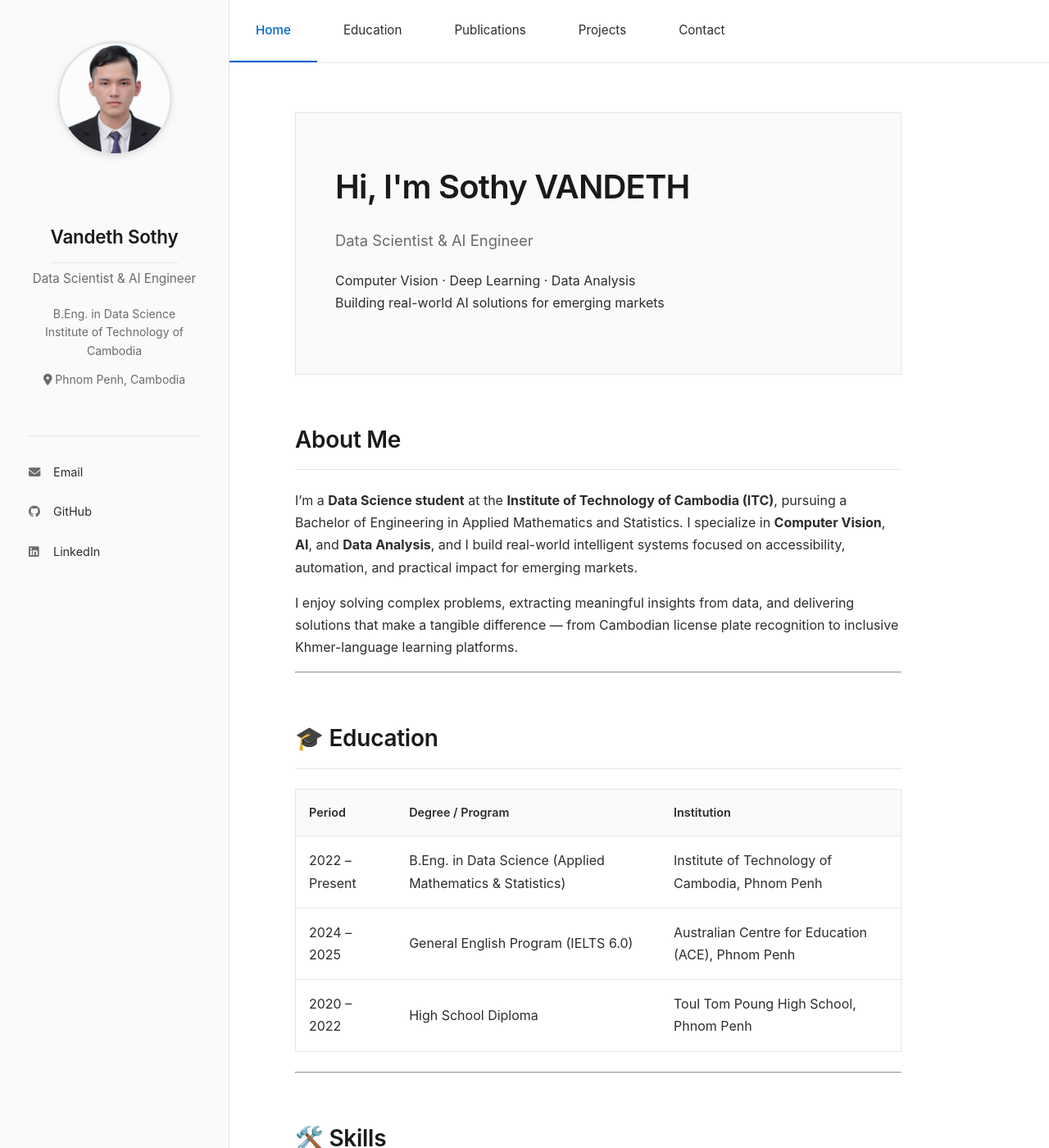
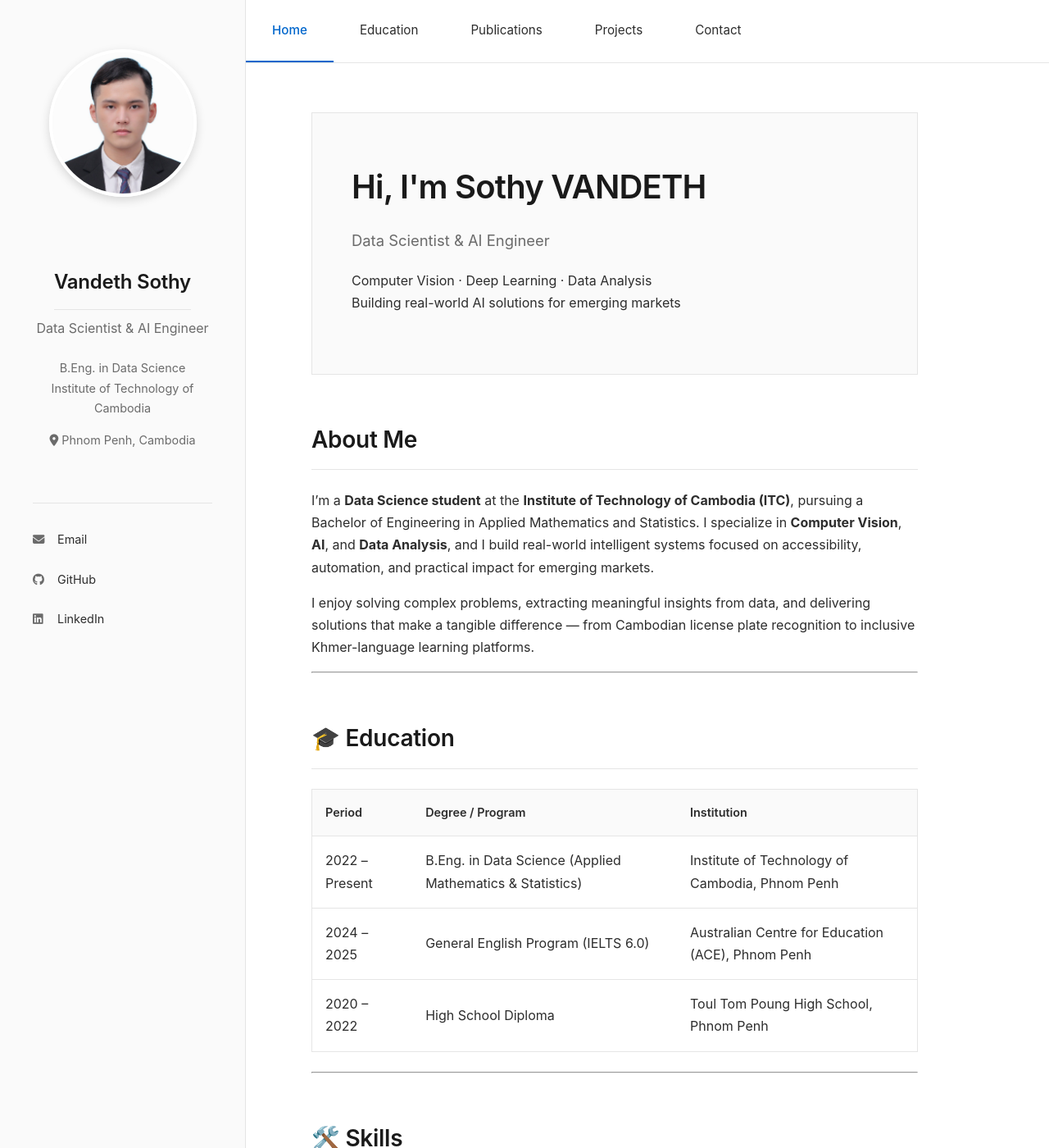
Before and after one commit to sothy8/sothy8.github.io, a Jekyll site: the page built from index.md, in a window 1280 px wide and 1400 px high. Shown: the whole window at 82% size. Built offline with Jekyll 4.4.1, drawn with Linux system fonts in a browser that asks for light colours.

Commit message:
Update sidebar and profile styles for improved layout and aesthetics

```diff
--- a/assets/css/style.css
+++ b/assets/css/style.css
@@ -32,10 +32,10 @@ body {
 
 /* Sidebar Styles */
 .sidebar {
-  width: 280px;
+  width: 300px;
   background: var(--sidebar-bg);
   color: var(--text-color);
-  padding: 50px 35px;
+  padding: 60px 40px;
   position: fixed;
   height: 100vh;
   overflow-y: auto;
@@ -44,51 +44,52 @@ body {
 
 .profile {
   text-align: center;
-  margin-bottom: 40px;
+  margin-bottom: 48px;
   display: flex;
   flex-direction: column;
   align-items: center;
 }
 
 .profile-img {
-  width: 140px;
-  height: 140px;
+  width: 180px;
+  height: 180px;
   border-radius: 50%;
   object-fit: cover;
-  object-position: center 20%;
-  border: 3px solid var(--border-color);
-  margin-bottom: 24px;
+  object-position: center 15%;
+  border: 4px solid white;
+  box-shadow: 0 4px 12px rgba(0, 0, 0, 0.15);
+  margin: 0 auto 28px auto;
   display: block;
-  box-shadow: 0 2px 8px rgba(0, 0, 0, 0.08);
 }
 
 .profile h2 {
-  font-size: 1.4rem;
-  margin-bottom: 8px;
+  font-size: 1.5rem;
+  margin-bottom: 10px;
   font-weight: 600;
   color: var(--primary-color);
   text-align: center;
+  letter-spacing: -0.01em;
 }
 
 .profile .title {
-  font-size: 0.95rem;
+  font-size: 1rem;
   color: var(--light-text);
-  margin-bottom: 20px;
+  margin-bottom: 24px;
   font-weight: 400;
-  line-height: 1.5;
+  line-height: 1.6;
   text-align: center;
 }
 
 .profile .affiliation {
-  font-size: 0.875rem;
-  line-height: 1.6;
+  font-size: 0.9rem;
+  line-height: 1.7;
   color: var(--light-text);
-  margin-bottom: 12px;
+  margin-bottom: 14px;
   text-align: center;
 }
 
 .profile .location {
-  font-size: 0.875rem;
+  font-size: 0.9rem;
   color: var(--light-text);
   text-align: center;
 }
@@ -123,7 +124,7 @@ body {
 
 /* Main Content */
 .content {
-  margin-left: 280px;
+  margin-left: 300px;
   flex: 1;
   background: white;
 }
```
